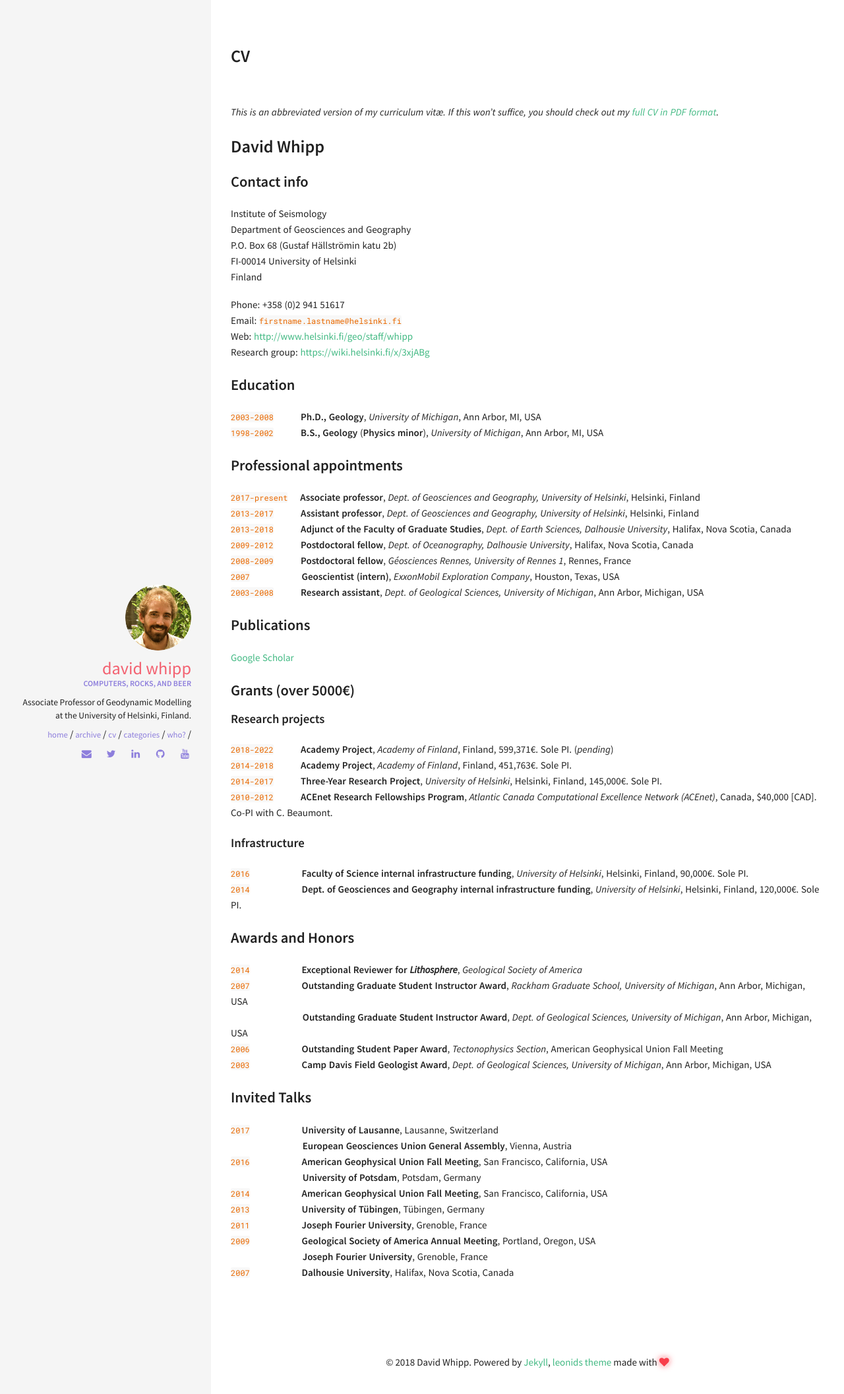
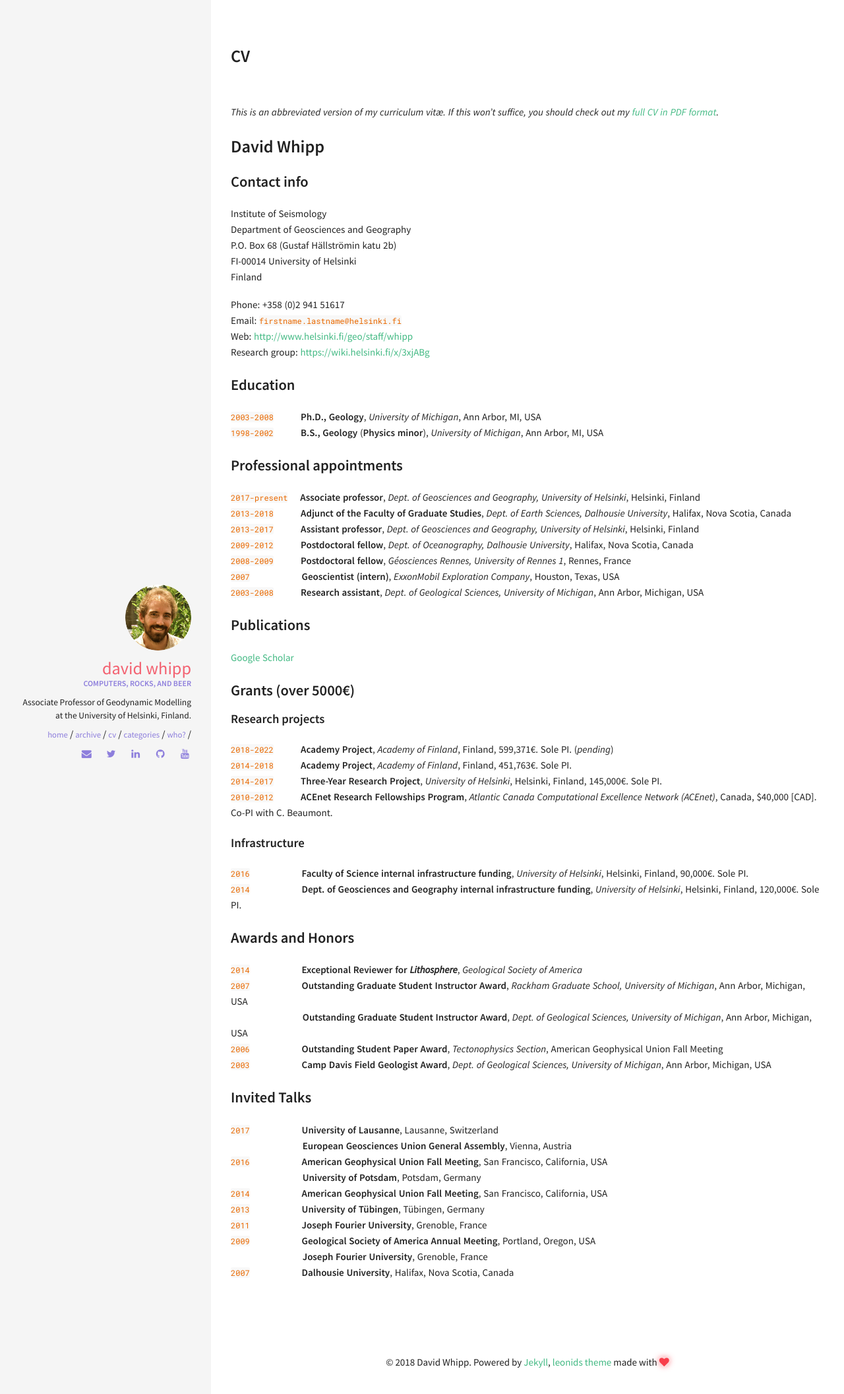
Before and after one commit to z0del/davewhipp.github.io, a Jekyll site: the page built from cv.md, in a window 1280 px wide. Shown: the top 2113 px of the page at 66% size. Built offline with Jekyll 4.4.1, drawn with Linux system fonts in a browser that asks for light colours.

Commit message:
Minor formatting

````diff
--- a/cv.md
+++ b/cv.md
@@ -25,8 +25,8 @@ Research group: [https://wiki.helsinki.fi/x/3xjABg](https://wiki.helsinki.fi/x/3
 
 ### Professional appointments
 ```2017-present``` &nbsp;&nbsp;&nbsp;&nbsp;**Associate professor**, *Dept. of Geosciences and Geography, University of Helsinki*, Helsinki, Finland<br/>
+```2013-2018``` &nbsp;&nbsp;&nbsp;&nbsp;&nbsp;&nbsp;&nbsp;&nbsp;&nbsp;&nbsp;**Adjunct of the Faculty of Graduate Studies**, *Dept. of Earth Sciences, Dalhousie University*, Halifax, Nova Scotia, Canada<br/>
 ```2013-2017``` &nbsp;&nbsp;&nbsp;&nbsp;&nbsp;&nbsp;&nbsp;&nbsp;&nbsp;&nbsp;**Assistant professor**, *Dept. of Geosciences and Geography, University of Helsinki*, Helsinki, Finland<br/>
-```2013-2018``` &nbsp;&nbsp;&nbsp;&nbsp;&nbsp;&nbsp;&nbsp;&nbsp;&nbsp;&nbsp;**Adjunct of the Faculty of Graduate Studies**, *Dept. of Earth Sciences, Dalhousie University*, Halifax, Nova Scotia, Canada<br/>
 ```2009-2012``` &nbsp;&nbsp;&nbsp;&nbsp;&nbsp;&nbsp;&nbsp;&nbsp;&nbsp;&nbsp;**Postdoctoral fellow**, *Dept. of Oceanography, Dalhousie University*, Halifax, Nova Scotia, Canada<br/>
 ```2008-2009``` &nbsp;&nbsp;&nbsp;&nbsp;&nbsp;&nbsp;&nbsp;&nbsp;&nbsp;&nbsp;**Postdoctoral fellow**, *Géosciences Rennes, University of Rennes 1*, Rennes, France<br/>
 ```2007``` &nbsp;&nbsp;&nbsp;&nbsp;&nbsp;&nbsp;&nbsp;&nbsp;&nbsp;&nbsp;&nbsp;&nbsp;&nbsp;&nbsp;&nbsp;&nbsp;&nbsp;&nbsp;&nbsp;&nbsp;**Geoscientist (intern)**, *ExxonMobil Exploration Company*, Houston, Texas, USA<br/>
````
